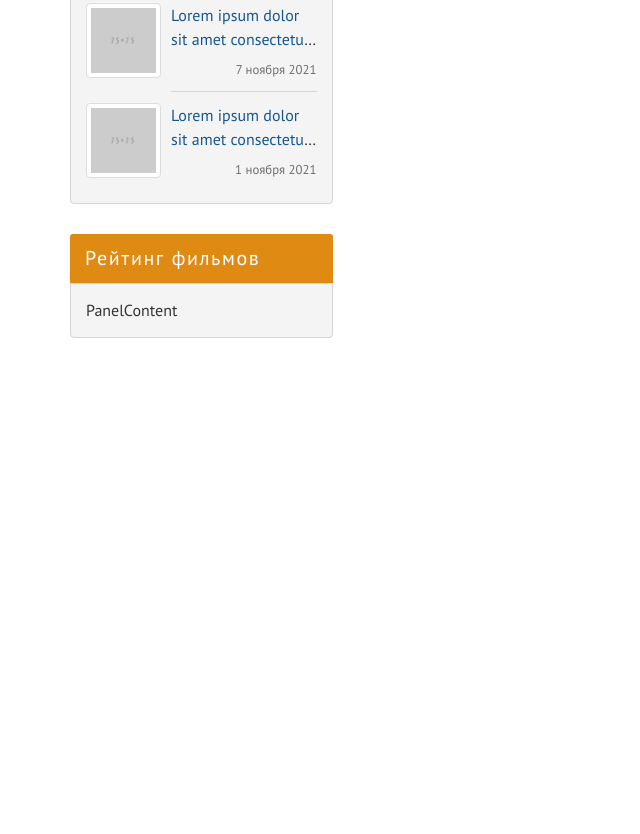
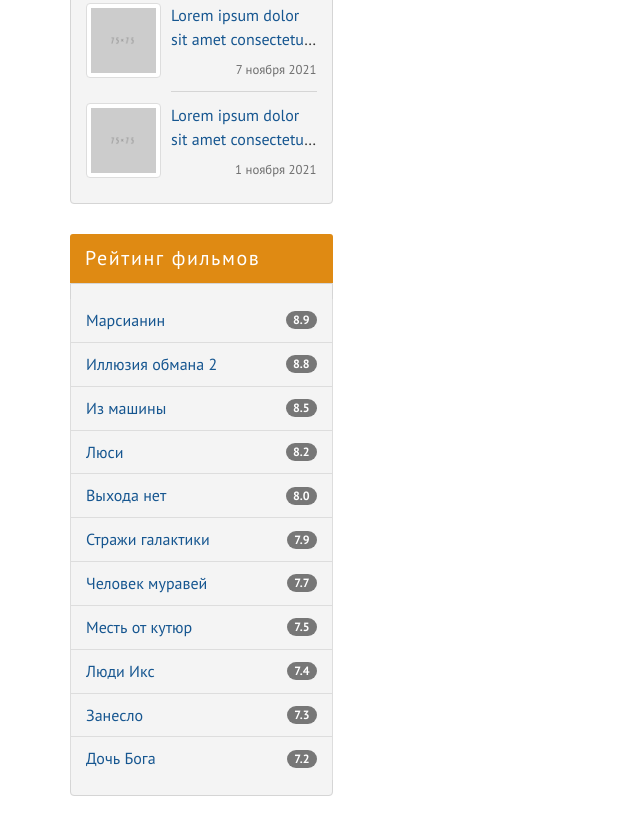
Before and after one commit to leonovS/kinozal, a website: page index.html in a window 1280 px wide. Shown: the part 1624-2458 px from the top of the page, without its empty margins (0-640 px from the left). Before the commit the page ends 2042 px from the top, so only its background shows below. Drawn offline with Linux system fonts and the light colour scheme.

Commit message:
блок рейтинга sidebar

```diff
--- a/assets/scss/_sidebar.scss
+++ b/assets/scss/_sidebar.scss
@@ -90,3 +90,48 @@ $image-size-with-padding: ($image-size + $gap-md);
     color: $color-gray-dark;
   }
 }
+.top-films {
+  &__body {
+    padding-left: 0;
+    padding-right: 0;
+  }
+
+  &__list {
+    margin-bottom: 0;
+  }
+
+  &__item {
+    margin-left: -1px;
+    margin-right: -1px;
+    background-color: transparent;
+    color: $color-primary !important;
+    padding-right: 55px;
+
+    &:first-child {
+      border-top: none;
+      border-radius: 0;
+    }
+    &:last-child {
+      border-bottom: none;
+      border-radius: 0;
+    }
+
+    &:hover,
+    &:focus {
+      background-color: $color-accent !important;
+      color: $color-white !important;
+      border-color: $color-accent;
+
+      .badge {
+        background-color: $color-dark;
+      }
+    }
+  }
+
+  &__badge {
+    position: absolute;
+    top: 50%;
+    right: $gap;
+    transform: translateY(-50%);
+  }
+}
--- a/index.html
+++ b/index.html
@@ -246,8 +246,42 @@
 
         <div class="top-films panel panel-info">
           <div class="panel-heading">Рейтинг фильмов</div>
-          <div class="panel-body">
-            PanelContent
+          <div class="top-films__body panel-body">
+            <div class="top-films__list list-group">
+              <a href="#" class="top-films__item list-group-item">Марсианин
+                <span class="top-films__badge badge">8.9</span>
+              </a>
+              <a href="#" class="top-films__item list-group-item">Иллюзия обмана 2
+                <span class="top-films__badge badge">8.8</span>
+              </a>
+              <a href="#" class="top-films__item list-group-item">Из машины
+                <span class="top-films__badge badge">8.5</span>
+              </a>
+              <a href="#" class="top-films__item list-group-item">Люси
+                <span class="top-films__badge badge">8.2</span>
+              </a>
+              <a href="#" class="top-films__item list-group-item">Выхода нет
+                <span class="top-films__badge badge">8.0</span>
+              </a>
+              <a href="#" class="top-films__item list-group-item">Стражи галактики
+                <span class="top-films__badge badge">7.9</span>
+              </a>
+              <a href="#" class="top-films__item list-group-item">Человек муравей
+                <span class="top-films__badge badge">7.7</span>
+              </a>
+              <a href="#" class="top-films__item list-group-item">Месть от кутюр
+                <span class="top-films__badge badge">7.5</span>
+              </a>
+              <a href="#" class="top-films__item list-group-item">Люди Икс
+                <span class="top-films__badge badge">7.4</span>
+              </a>
+              <a href="#" class="top-films__item list-group-item">Занесло
+                <span class="top-films__badge badge">7.3</span>
+              </a>
+              <a href="#" class="top-films__item list-group-item">Дочь Бога
+                <span class="top-films__badge badge">7.2</span>
+              </a>
+            </div>
           </div>
         </div>
 
```
Also changed, not shown: assets/css/style.css.
